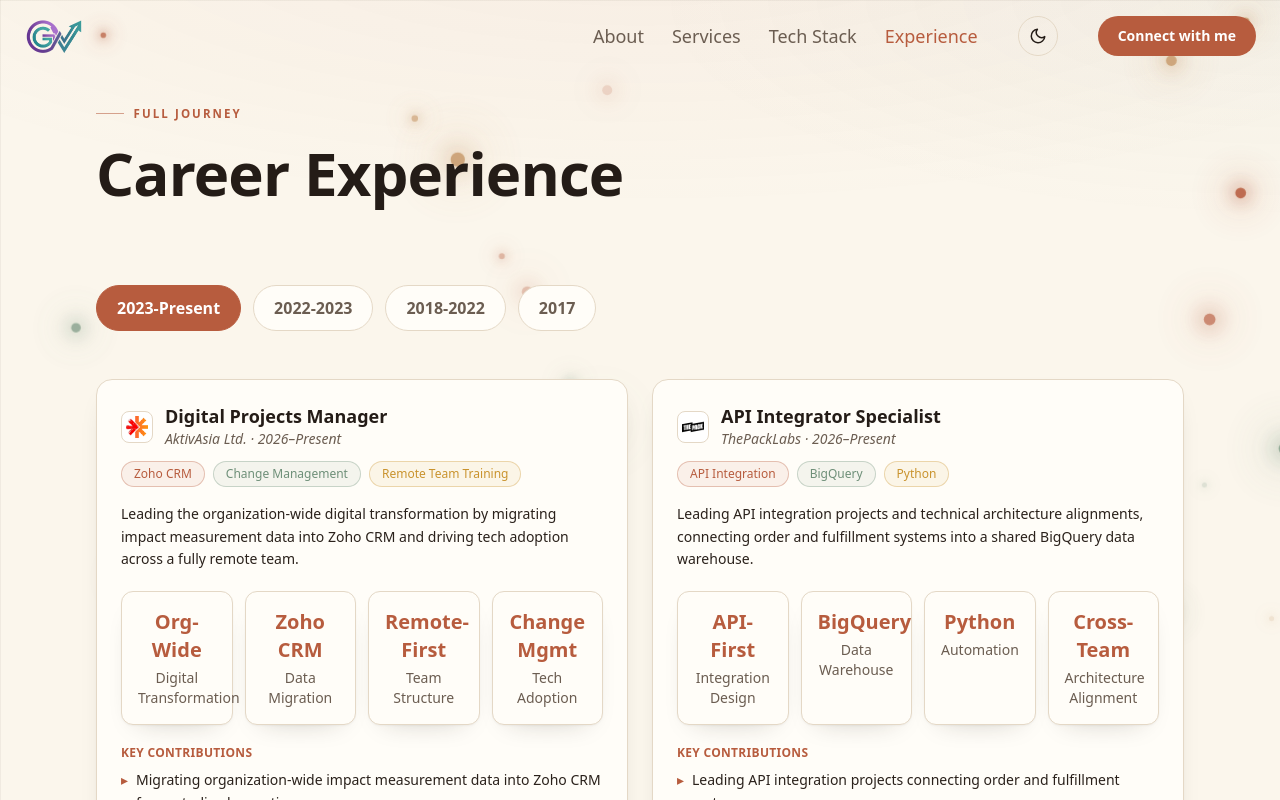
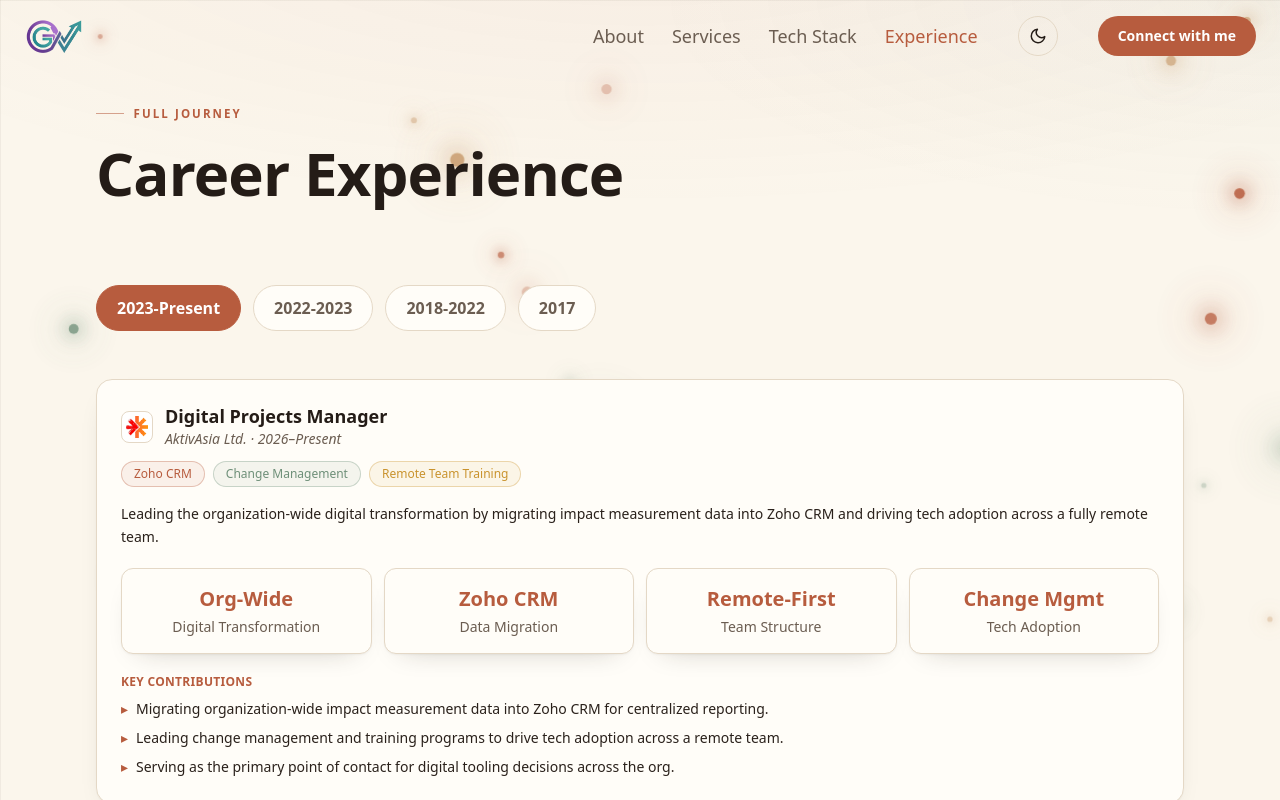
Before and after one commit to leonnel18/MyWebsite, a React (Vite) app in the folder PersonalWebsite-v5/: page /experience in a window 1280 px wide. Shown: the top 800 px of the page. Built offline with nearby package versions, Linux system fonts and the light colour scheme.

Commit message:
fix(experience): stack spotlight cards one per row
Drop md:grid-cols-2 so each experience card takes the full row width
instead of pairing up two-per-row on desktop.

```diff
--- a/PersonalWebsite-v5/src/pages/ExperiencePage.jsx
+++ b/PersonalWebsite-v5/src/pages/ExperiencePage.jsx
@@ -28,7 +28,7 @@
       <ExperienceDatePicker tabs={experience.tabs} active={active} onChange={setActive} />
 
       <section className="mb-20 md:mb-28">
-        <div key={active} className="grid grid-cols-1 md:grid-cols-2 gap-5 md:gap-6">
+        <div key={active} className="grid grid-cols-1 gap-5 md:gap-6">
           {activeEntries.map((entry) => (
             <SpotlightBlock key={entry.id} entry={entry} variant="secondary" />
           ))}
```
